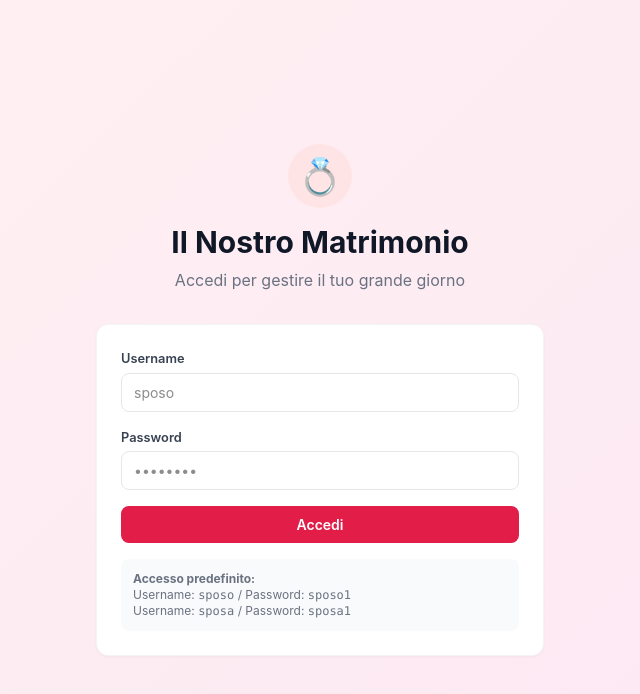
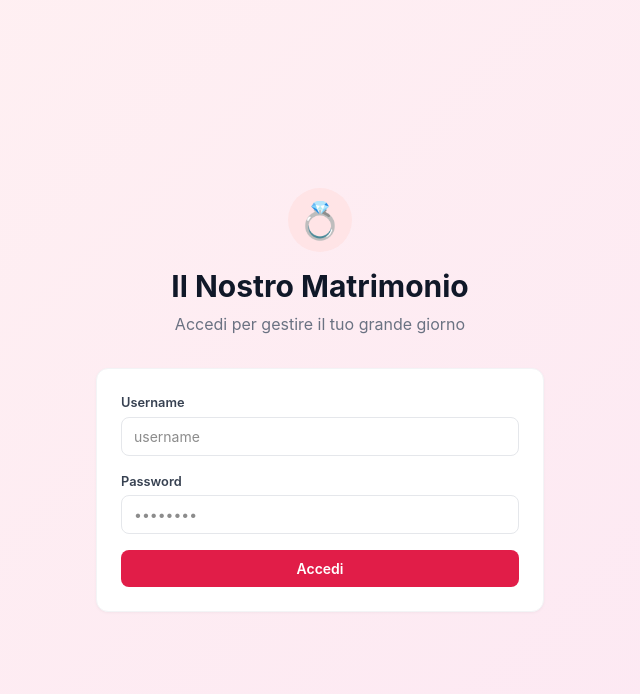
Before and after one commit to Antoninoc94/GestioneMatrimonio, a React (Vite) app in the folder client/: page /login in a window 1280 px wide. Shown: the top 694 px of the page, without its empty margins (320-960 px from the left). Built offline with nearby package versions, Linux system fonts and the light colour scheme; no server answers.

Commit message:
Remove default credentials hint from login page
Co-Authored-By: Claude Sonnet 4.6 <noreply@anthropic.com>
Claude-Session: https://claude.ai/code/session_018d25iaiWu3nfZ11iK8k1Uh

```diff
--- a/client/src/pages/Login.jsx
+++ b/client/src/pages/Login.jsx
@@ -43,7 +43,7 @@ export default function Login() {
                 className="form-input"
                 value={username}
                 onChange={e => setUsername(e.target.value)}
-                placeholder="sposo"
+                placeholder="username"
                 required
                 autoComplete="username"
               />
@@ -66,11 +66,6 @@ export default function Login() {
             </button>
           </form>
 
-          <div className="mt-4 p-3 bg-gray-50 rounded-lg text-xs text-gray-500">
-            <strong>Accesso predefinito:</strong><br />
-            Username: <code>sposo</code> / Password: <code>sposo1</code><br />
-            Username: <code>sposa</code> / Password: <code>sposa1</code>
-          </div>
         </div>
       </div>
     </div>
```
